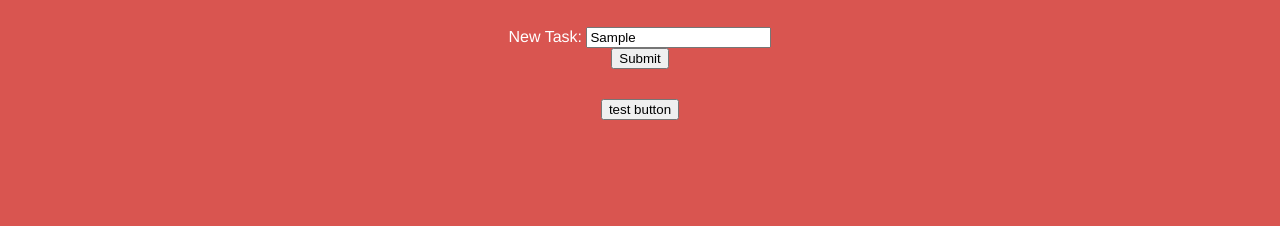
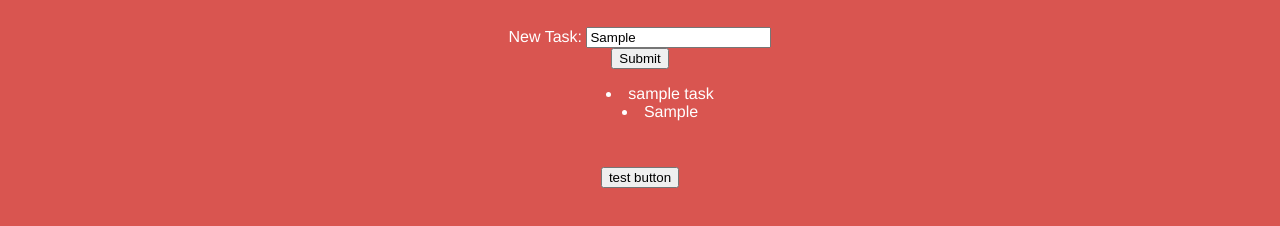
Before and after one commit to nojackson99/pomtimer, a website built with Vite: page new_tomato_app/index.html in a window 1280 px wide. Both pictures are taken after typing "Sample" into the empty fields and a click on the button "Submit". Shown: the part 536-762 px from the top of the page. Built offline with nearby package versions, Linux system fonts and the light colour scheme.

Commit message:
tasks now display to user when submitted, deleted when session ends

```diff
--- a/new_tomato_app/index.html
+++ b/new_tomato_app/index.html
@@ -44,16 +44,27 @@
 
     <div style="padding-top: 30px; padding-bottom: 30px;">
 
+      <!-- form to submit new tasks -->
       <form style>
         <label for="new-task">New Task:</label>
         <input type="text" id="new-task">
       </form>
+      <!-- submit button for new task box -->
       <button id="submit-button">Submit</button>
+
+      <!-- list to display current tasks -->
+      <ul class="task-list">
+        <li>sample task</li>
+      </ul>
+
     </div>
 
+    <!-- test button for testing sound and other experimental features -->
     <button id="test-button">test button</button>
 
   </div>
+
+
   <script type="module" src="/main.js"></script>
 </body>
 
--- a/new_tomato_app/main.js
+++ b/new_tomato_app/main.js
@@ -54,6 +54,8 @@ function playSound() {
   alyssaSound.play();
 }
 
+// testing easytimer.js functionality
+// *** Not implemented yet ***
 function easyTimerTest() {
   var timer = new Timer(/* default config */);
   timer.start(/* config */);
@@ -77,9 +79,11 @@ const timerContainer = document.getElementById("timer-container")
 // start timer button
 const startTimerButton = document.getElementById("timer-start");
 
-// task realted elements
+// task related elements
 const submitTaskButton = document.getElementById("submit-button");
 const taskSubmitBox = document.getElementById("new-task");
+const taskList = document.querySelector('.task-list');
+
 // test sound button
 // const playSoundButton = document.getElementById("test-button");
 
@@ -151,10 +155,20 @@ longBreakButton.addEventListener('click', function () {
   else null;
 
 });
-// get new task from input field
+// display new task from input field
+// [X] todo:
 submitTaskButton.addEventListener('click', function () {
-  let task = taskSubmitBox.value;
-  console.log(task);
+  //text submitted in new task box
+  const task = taskSubmitBox.value;
+  //new list element to be appended to task list
+  let taskListNode = document.createElement('li');
+  //populates new list element with submitted task
+  taskListNode.appendChild(document.createTextNode(`${task}`));
+  //appends new complete list element to current task list
+  taskList.appendChild(taskListNode);
+  //console.log(task);
+
+
 })
 
 // for testing new sounds
--- a/new_tomato_app/style.css
+++ b/new_tomato_app/style.css
@@ -248,3 +248,15 @@ styling for button below timer
 	box-shadow: 0 5px #666;
 	transform: translateY(4px);
   }
+
+
+/*
+-------------------------------
+styling for task module
+-------------------------------
+*/
+
+/* sets styling for task list */
+.task-list {
+	list-style-position: inside
+}
```
